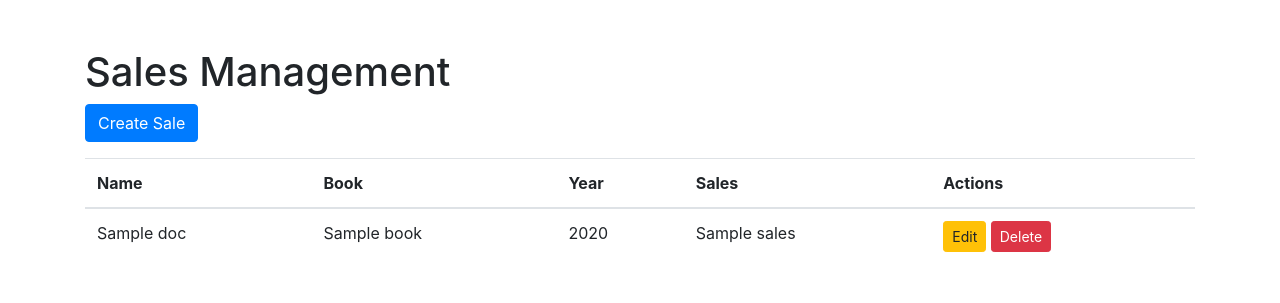
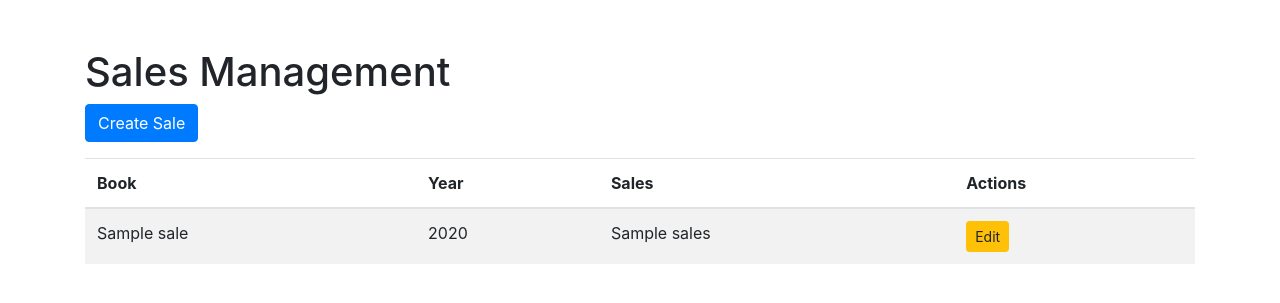
Before and after one commit to jihirmas/django-couchDB, a Django app: template djangocouch/djangocouchapp/templates/sales/management.html in a window 1280 px wide. Shown: the part 56-359 px from the top of the page. Run offline with Django 5.2, Linux system fonts and the light colour scheme; the template is opened without the code that fills it: most values are stand-ins (such as "Sample title", 1, 10 or a date in 2020); parts of the project's set-up code (start-up, migrations or seed data) failed here and were passed over; some libraries are stand-ins or nearby versions.

Commit message:
crud sales almost done

```diff
--- a/djangocouch/djangocouch/settings.py
+++ b/djangocouch/djangocouch/settings.py
@@ -130,7 +130,7 @@ DEFAULT_AUTO_FIELD = 'django.db.models.BigAutoField'
 database_name = 'grupo10'
 
 from cloudant.client import CouchDB
-client = CouchDB("admin", "admin", url='http://127.0.0.1:5984', connect=True)
+client = CouchDB("admin", "adminadmin", url='http://127.0.0.1:5984', connect=True)
 if database_name in client:
     MY_DATABASE = client[database_name]
 else:
--- a/djangocouch/djangocouchapp/templates/sales/management.html
+++ b/djangocouch/djangocouchapp/templates/sales/management.html
@@ -9,11 +9,10 @@
 <body>
     <div class="container mt-5">
         <h1>Sales Management</h1>
-        <a href="/create-sale/" class="btn btn-primary mb-3">Create Sale</a>
-        <table class="table">
+        <a href="{% url 'create_sale' %}" class="btn btn-primary mb-3">Create Sale</a>
+        <table class="table table-striped">
             <thead>
                 <tr>
-                    <th>Name</th>
                     <th>Book</th>
                     <th>Year</th>
                     <th>Sales</th>
@@ -21,19 +20,19 @@
                 </tr>
             </thead>
             <tbody>
-                {% for row in sales.rows %}
+                {% for sale in sales %}
                     <tr>
-                        <td>{{ row.doc.name }}</td>
-                        <td>{{ row.doc.book.name }}</td>
-                        <td>{{ row.doc.year }}</td>
-                        <td>{{ row.doc.sales }}</td>
+                        <td>{{ sale.book_name }}</td>
+                        <td>{{ sale.year }}</td>
+                        <td>{{ sale.sales }}</td>
                         <td>
-                            <a href="/{{ row.id }}/edit/" class="btn btn-warning btn-sm">Edit</a>
-                            <form action="/{{ row.id }}/delete/" method="post" style="display:inline;">
-                                {% csrf_token %}
-                                <button type="submit" class="btn btn-danger btn-sm">Delete</button>
-                            </form>
+                            <a href="/edit-sale/{{ sale.id }}/" class="btn btn-warning btn-sm">Edit</a>
                         </td>
+
+                    </tr>
+                {% empty %}
+                    <tr>
+                        <td colspan="4" class="text-center">No sales available</td>
                     </tr>
                 {% endfor %}
             </tbody>
```
Also changed, not shown: djangocouch/djangocouchapp/views/sales_views.py (+28 -7 lines).
